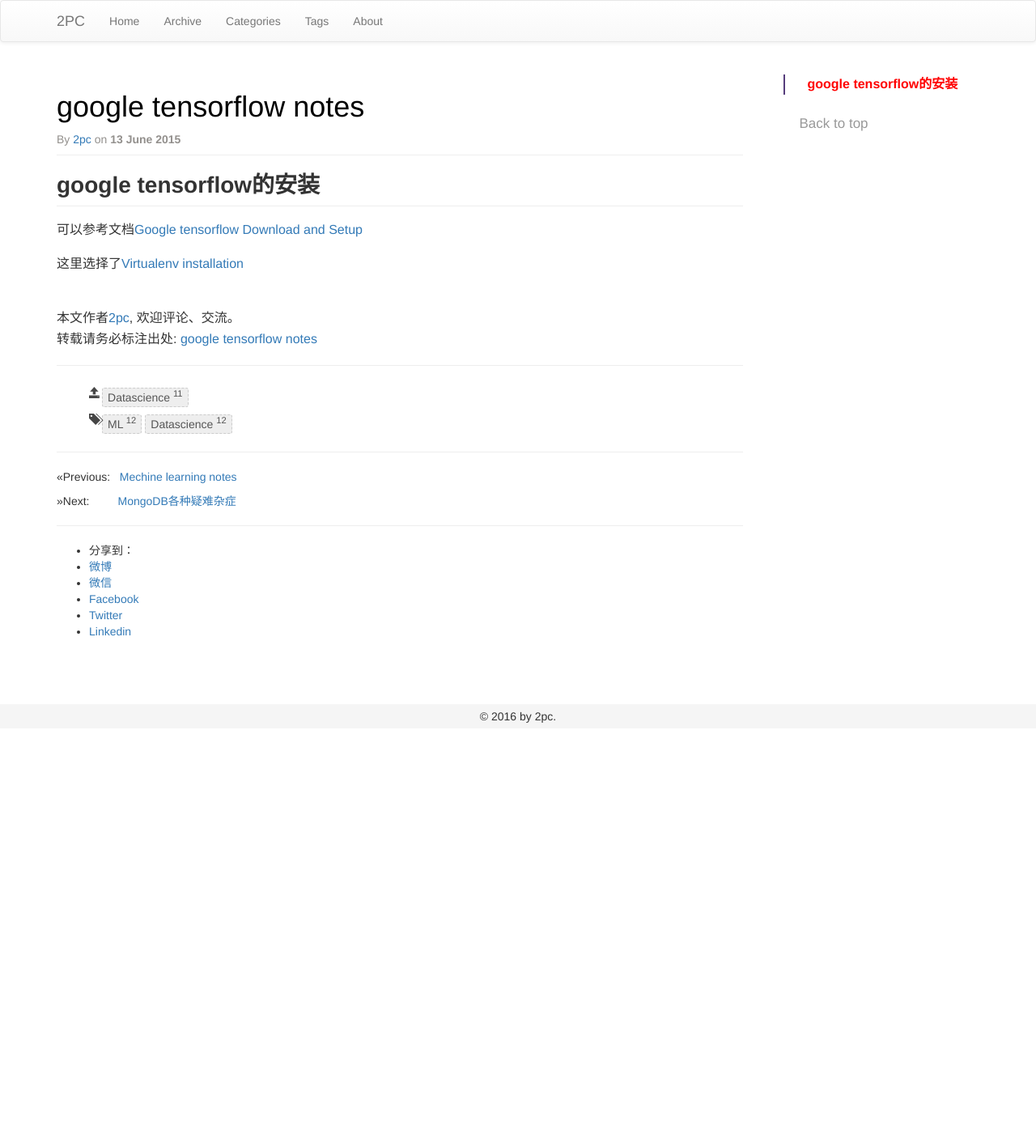
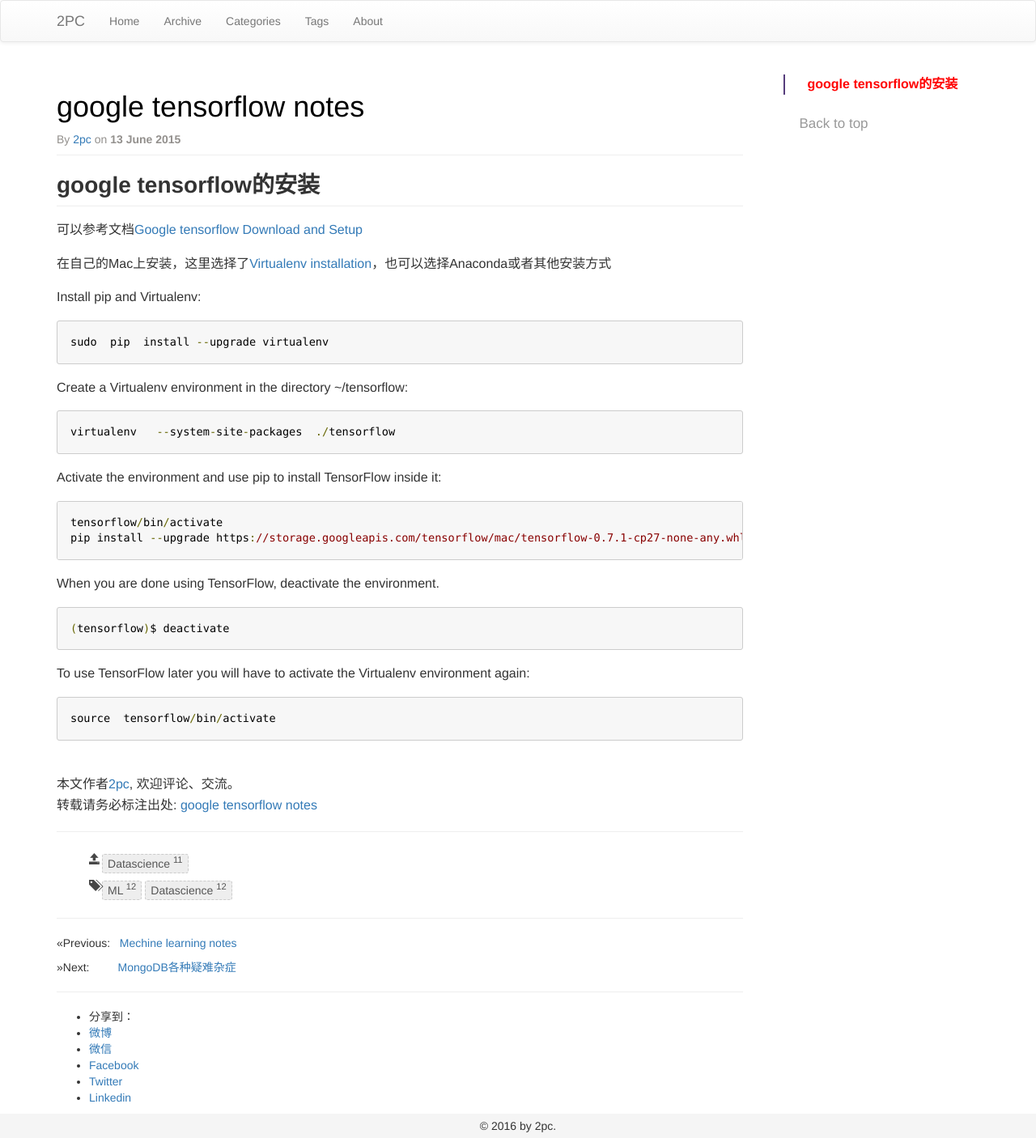
Before and after one commit to luyee/2pc.github.io, a Jekyll site: the page built from _posts/datascience/2015-06-13-tensorflow.md, in a window 1280 px wide. Shown: the whole page at 81% size. Built offline with Jekyll 4.4.1, drawn with Linux system fonts in a browser that asks for light colours; comment, search, counter and statistics services are not loaded; before the commit the page ends 900 px from its top, so only the background shows below that.

Commit message:
Update 2015-06-13-tensorflow.md

````diff
--- a/_posts/datascience/2015-06-13-tensorflow.md
+++ b/_posts/datascience/2015-06-13-tensorflow.md
@@ -10,4 +10,32 @@ tags: ["ML","Datascience"]
 
 可以参考文档[Google tensorflow Download and Setup](https://github.com/tensorflow/tensorflow/blob/master/tensorflow/g3doc/get_started/os_setup.md#virtualenv-installation）,有很多中方式)
 
-这里选择了[Virtualenv installation](https://github.com/tensorflow/tensorflow/blob/master/tensorflow/g3doc/get_started/os_setup.md#virtualenv-installation)
+在自己的Mac上安装，这里选择了[Virtualenv installation](https://github.com/tensorflow/tensorflow/blob/master/tensorflow/g3doc/get_started/os_setup.md#virtualenv-installation)，也可以选择Anaconda或者其他安装方式
+
+Install pip and Virtualenv:
+
+```
+sudo  pip  install --upgrade virtualenv
+```
+
+Create a Virtualenv environment in the directory ~/tensorflow:
+
+```
+virtualenv   --system-site-packages  ./tensorflow
+```
+Activate the environment and use pip to install TensorFlow inside it:
+
+```
+tensorflow/bin/activate
+pip install --upgrade https://storage.googleapis.com/tensorflow/mac/tensorflow-0.7.1-cp27-none-any.whl
+```
+When you are done using TensorFlow, deactivate the environment.
+
+```
+(tensorflow)$ deactivate
+```
+To use TensorFlow later you will have to activate the Virtualenv environment again:
+
+```
+source  tensorflow/bin/activate
+```
````
